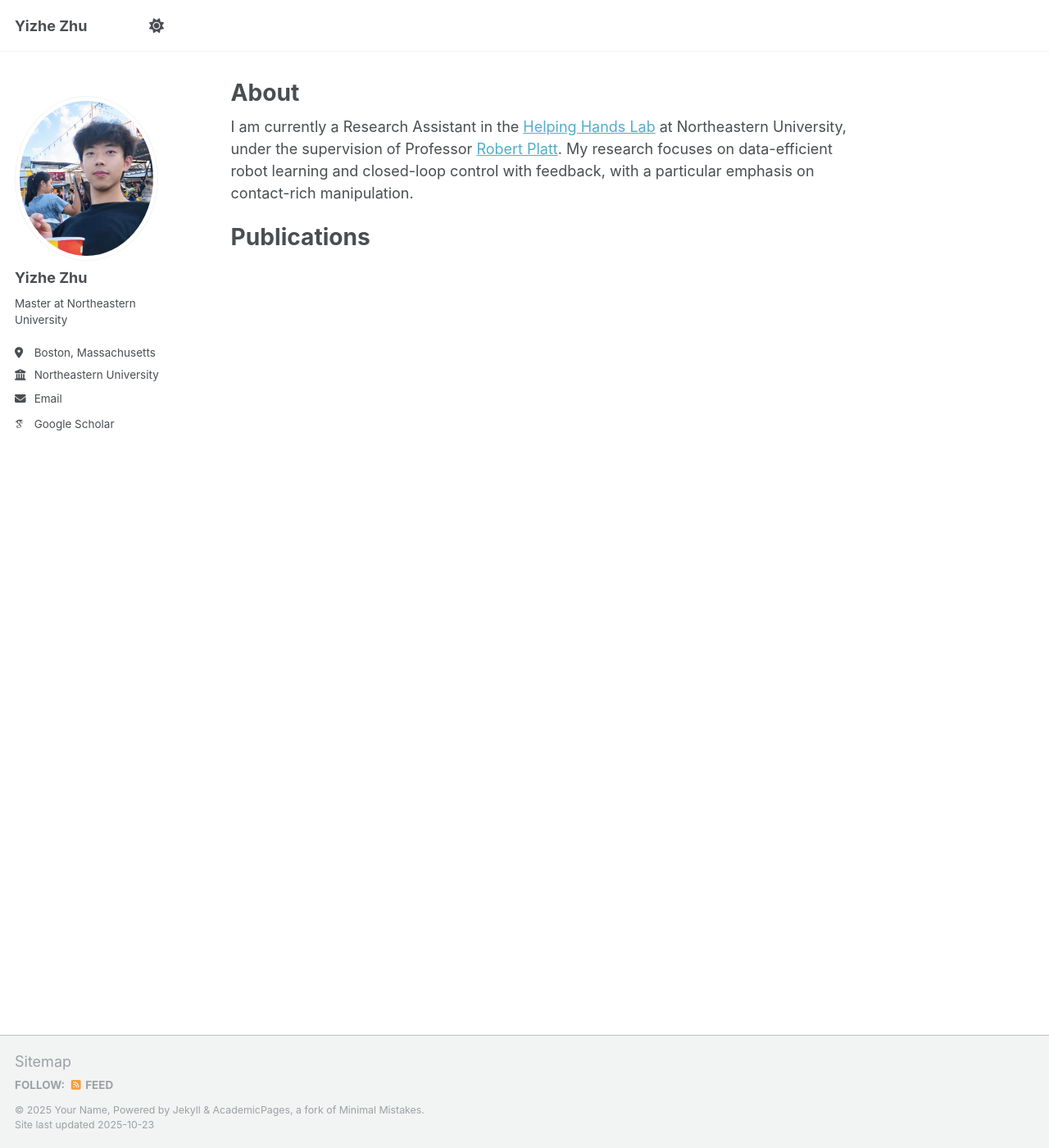
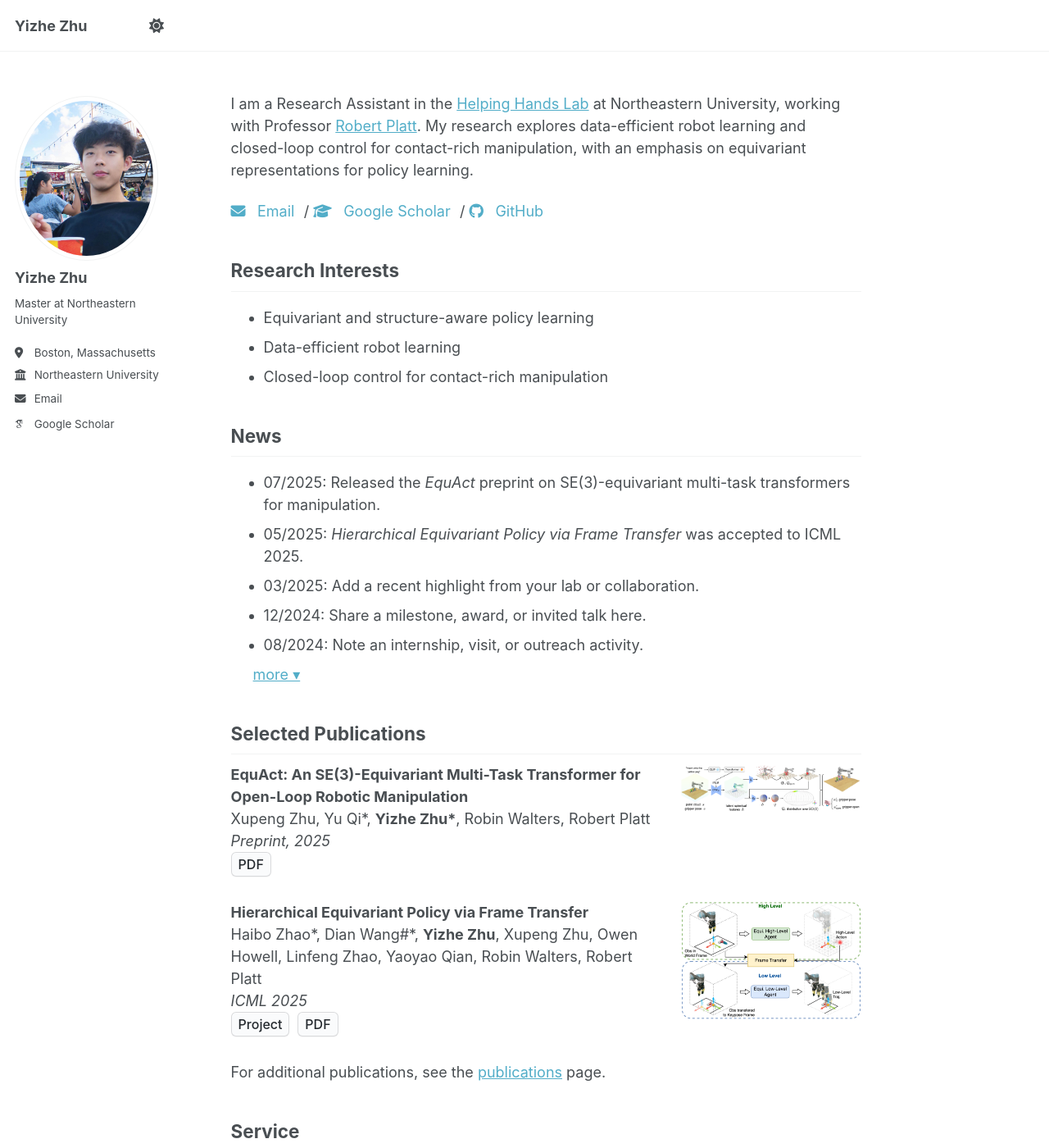
Before and after one commit to evenjohnyz/evenjohnyz.github.io, a Jekyll site: the page built from _pages/about.md, in a window 1280 px wide and 1400 px high. Shown: the whole window at 82% size. Built offline with Jekyll 4.4.1, drawn with Linux system fonts in a browser that asks for light colours; some web fonts are replaced; some of the changed text lies outside the part shown.

Commit message:
Revise About page content and layout
Updated the About page with new research interests and recent news.

```diff
--- a/_pages/about.md
+++ b/_pages/about.md
@@ -1,14 +1,167 @@
 ---
 permalink: /
-title: "About"
+title: ""
+excerpt: "Robot learning researcher focused on contact-rich manipulation"
 author_profile: true
 redirect_from:
   - /about/
   - /about.html
 ---
 
-I am currently a Research Assistant in the [Helping Hands Lab](https://www2.ccs.neu.edu/research/helpinghands/) at Northeastern University, under the supervision of Professor [Robert Platt](https://www2.ccs.neu.edu/research/helpinghands/people/). My research focuses on data-efficient robot learning and closed-loop control with feedback, with a particular emphasis on contact-rich manipulation.
+I am a Research Assistant in the [Helping Hands Lab](https://www2.ccs.neu.edu/research/helpinghands/) at Northeastern University, working with Professor [Robert Platt](https://www2.ccs.neu.edu/research/helpinghands/people/). My research explores data-efficient robot learning and closed-loop control for contact-rich manipulation, with an emphasis on equivariant representations for policy learning.
 
-Publications
-======
-{% include publications.html %}
+<p class="contact-links">
+  <a href="mailto:zhu.yizhe@northeastern.edu"><i class="far fa-envelope icon-pad-right" aria-hidden="true"></i>Email</a> /
+  <a href="https://scholar.google.com/citations?user=MhSyhtwAAAAJ&amp;hl"><i class="fas fa-graduation-cap icon-pad-right" aria-hidden="true"></i>Google Scholar</a> /
+  <a href="https://github.com/yizhezhu0925"><i class="fab fa-github icon-pad-right" aria-hidden="true"></i>GitHub</a>
+</p>
+
+## Research Interests
+- Equivariant and structure-aware policy learning
+- Data-efficient robot learning
+- Closed-loop control for contact-rich manipulation
+
+## News
+<style>
+#news-list {
+  margin-bottom: 0;
+}
+#news-list li:nth-child(n+6) {
+  display: none;
+}
+#news-more {
+  cursor: pointer;
+  color: #52adc8;
+  margin-left: 1.5em;
+  margin-top: 0;
+  display: inline-block;
+}
+.contact-links a {
+  text-decoration: none;
+  margin-right: 0.35em;
+}
+.contact-links .icon-pad-right {
+  margin-right: 0.3em;
+}
+.project-img-container {
+  width: 220px;
+  display: flex;
+  align-items: center;
+  justify-content: center;
+  float: right;
+  margin-left: 1em;
+  margin-bottom: 0.5em;
+  background: transparent;
+}
+.project-img-container img {
+  max-width: 100%;
+  height: auto;
+  display: block;
+}
+.button-cta {
+  appearance: none;
+  background-color: #fafbfc;
+  border: 1px solid rgba(27, 31, 35, 0.15);
+  border-radius: 6px;
+  box-shadow: rgba(27, 31, 35, 0.04) 0 1px 0, rgba(255, 255, 255, 0.25) 0 1px 0 inset;
+  box-sizing: border-box;
+  color: #24292e;
+  cursor: pointer;
+  display: inline-block;
+  font-family: -apple-system, system-ui, "Segoe UI", Helvetica, Arial, sans-serif, "Apple Color Emoji", "Segoe UI Emoji";
+  font-size: 16px;
+  font-weight: 500;
+  line-height: 20px;
+  padding: 4px 8px;
+  transition: background-color 0.2s cubic-bezier(0.3, 0, 0.5, 1);
+  margin-right: 0.3em;
+  margin-bottom: 0.4em;
+}
+.button-cta:hover {
+  background-color: #f3f4f6;
+  text-decoration: none;
+  transition-duration: 0.1s;
+}
+.button-cta:active {
+  background-color: #edeff2;
+  box-shadow: rgba(225, 228, 232, 0.2) 0 1px 0 inset;
+  transition: none 0s;
+}
+.button-cta:focus {
+  outline: 1px transparent;
+}
+@media (max-width: 600px) {
+  .project-img-container {
+    float: none;
+    margin-left: auto;
+    margin-right: auto;
+    margin-bottom: 1em;
+    width: 100%;
+  }
+  .project-img-container img {
+    width: 90vw;
+    max-width: 320px;
+    height: auto;
+  }
+}
+</style>
+<script>
+document.addEventListener("DOMContentLoaded", function() {
+  var showMore = document.getElementById("news-more");
+  if (!showMore) return;
+  showMore.addEventListener("click", function() {
+    var hiddenItems = document.querySelectorAll('#news-list li:nth-child(n+6)');
+    hiddenItems.forEach(function(item) {
+      item.style.display = 'list-item';
+    });
+    showMore.style.display = 'none';
+  });
+});
+</script>
+
+<ul id="news-list">
+  <li>07/2025: Released the <em>EquAct</em> preprint on SE(3)-equivariant multi-task transformers for manipulation.</li>
+  <li>05/2025: <em>Hierarchical Equivariant Policy via Frame Transfer</em> was accepted to ICML 2025.</li>
+  <li>03/2025: Add a recent highlight from your lab or collaboration.</li>
+  <li>12/2024: Share a milestone, award, or invited talk here.</li>
+  <li>08/2024: Note an internship, visit, or outreach activity.</li>
+  <li>05/2024: Include another update to display when “more” is clicked.</li>
+</ul>
+<a id="news-more" href="javascript:void(0)">more ▾</a>
+
+## Selected Publications
+<div class="project-img-container">
+  <img src="{{ '/images/equact.png' | relative_url }}" alt="EquAct teaser">
+</div>
+<p>
+  <a href="https://arxiv.org/pdf/2505.21351v1" style="text-decoration: none; color: inherit;">
+    <strong>EquAct: An SE(3)-Equivariant Multi-Task Transformer for Open-Loop Robotic Manipulation</strong>
+  </a><br />
+  Xupeng Zhu, Yu Qi*, <strong>Yizhe Zhu*</strong>, Robin Walters, Robert Platt<br />
+  <em>Preprint, 2025</em><br />
+  <button class="button-cta" onclick="window.open('https://arxiv.org/pdf/2505.21351v1','_blank')">PDF</button>
+</p>
+<div style="clear: both;"></div>
+
+<div class="project-img-container">
+  <img src="{{ '/images/icml2024.png' | relative_url }}" alt="Hierarchical Equivariant Policy teaser">
+</div>
+<p>
+  <a href="https://arxiv.org/pdf/2502.05728" style="text-decoration: none; color: inherit;">
+    <strong>Hierarchical Equivariant Policy via Frame Transfer</strong>
+  </a><br />
+  Haibo Zhao*, Dian Wang#*, <strong>Yizhe Zhu</strong>, Xupeng Zhu, Owen Howell, Linfeng Zhao, Yaoyao Qian, Robin Walters, Robert Platt<br />
+  <em>ICML 2025</em><br />
+  <button class="button-cta" onclick="window.open('https://codemasterzhao.github.io/HierEquiPo.github.io/','_blank')">Project</button>
+  <button class="button-cta" onclick="window.open('https://arxiv.org/pdf/2502.05728','_blank')">PDF</button>
+</p>
+<div style="clear: both;"></div>
+
+For additional publications, see the <a href="{{ '/publications/' | relative_url }}">publications</a> page.
+
+## Service
+- Add service contributions, reviewing roles, or outreach activities.
+
+## Education
+- (Year&nbsp;–&nbsp;Year) Degree, Institution, Location
+- (Year&nbsp;–&nbsp;Year) Degree, Institution, Location
```
